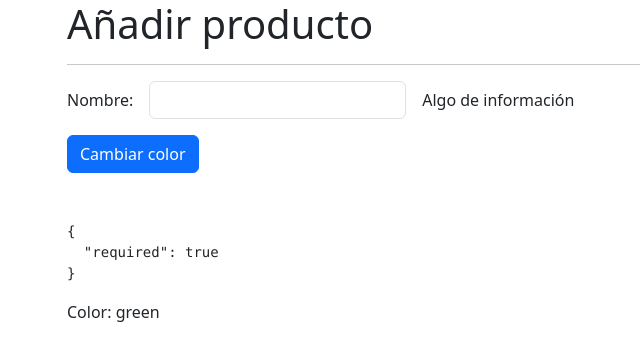
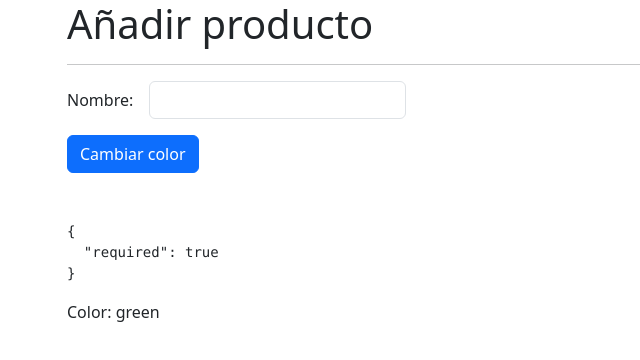
Before and after one commit to FranRDev/CursoAngularDeCeroAExpertoFernandoHerrera, an Angular app in the folder 11-directivas-senhales/: page /productos/producto in a window 1280 px wide. Shown: the top 360 px of the page, without its empty margins (15-655 px from the left). Built offline with nearby package versions, Linux system fonts and the light colour scheme.

Commit message:
Clase 319. Custom Label - Directiva personalizada

```diff
--- a/11-directivas-senhales/src/app/productos/pages/producto/producto.component.html
+++ b/11-directivas-senhales/src/app/productos/pages/producto/producto.component.html
@@ -12,7 +12,7 @@
     </div>
 
     <div class="col-auto">
-      <span>Algo de información</span>
+      <span etiquetaPersonalizada></span>
     </div>
   </div>
 
--- a/11-directivas-senhales/src/app/productos/productos.module.ts
+++ b/11-directivas-senhales/src/app/productos/productos.module.ts
@@ -4,6 +4,7 @@ import { ReactiveFormsModule } from '@angular/forms';
 
 import { PaginaProductoComponent } from './pages/producto/producto.component';
 import { PrductosRoutingModule } from './productos-routing.module';
+import { SharedModule } from '../shared/shared.module';
 
 @NgModule({
   declarations: [
@@ -12,7 +13,8 @@ import { PrductosRoutingModule } from './productos-routing.module';
   imports: [
     CommonModule,
     PrductosRoutingModule,
-    ReactiveFormsModule
+    ReactiveFormsModule,
+    SharedModule
   ]
 })
 export class PrductosModule { }
--- /dev/null
+++ b/11-directivas-senhales/src/app/shared/directivas/etiqueta-personalizada.directive.ts
@@ -0,0 +1,19 @@
+import { Directive, ElementRef, OnInit } from '@angular/core';
+
+@Directive({
+  selector: '[etiquetaPersonalizada]'
+})
+export class EtiquetaPersonalizadaDirective implements OnInit {
+
+  private elementoHtml?: ElementRef<HTMLElement>;
+
+  constructor(private elemento: ElementRef<HTMLElement>) {
+    // console.log('Directiva constructor');
+    this.elementoHtml = elemento;
+  }
+
+  ngOnInit(): void {
+    console.log('Directiva OnInit');
+  }
+
+}
```
Also changed, not shown: 11-directivas-senhales/src/app/shared/shared.module.ts (added, +16 -0 lines).
